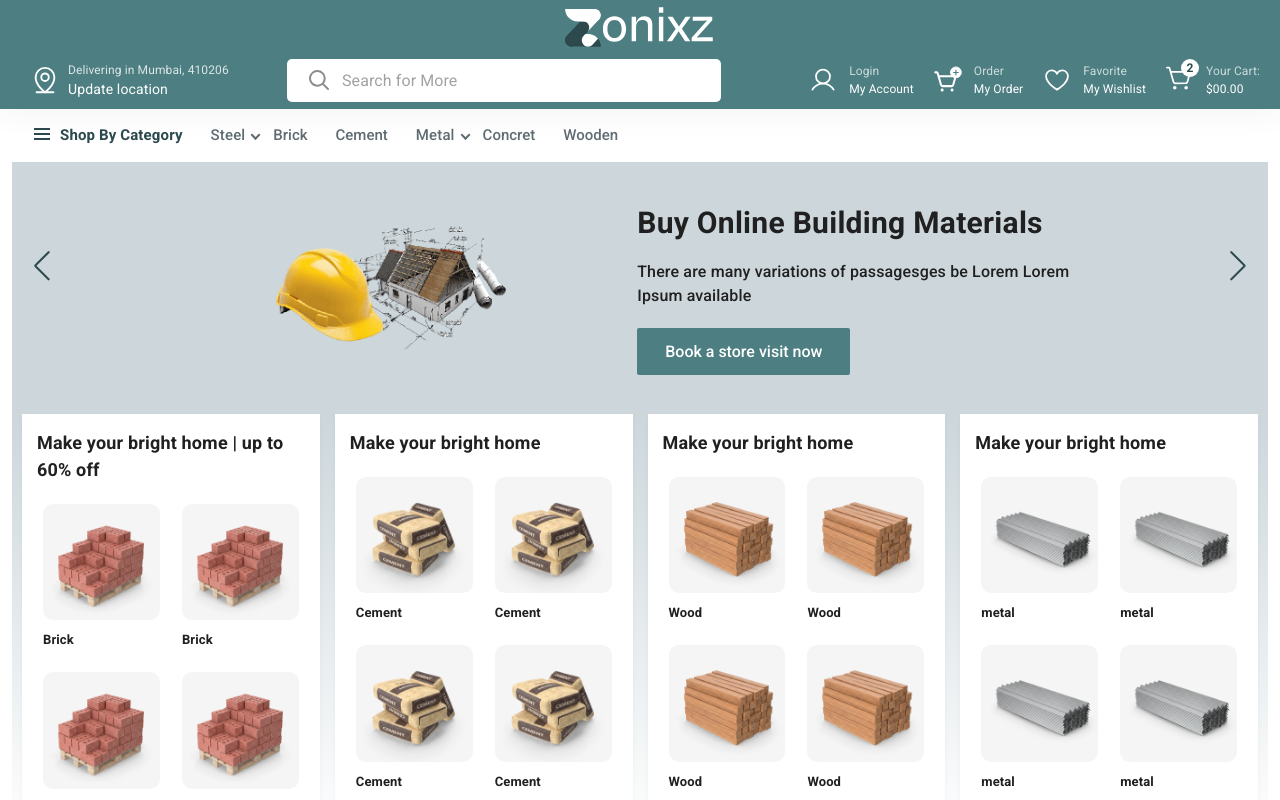
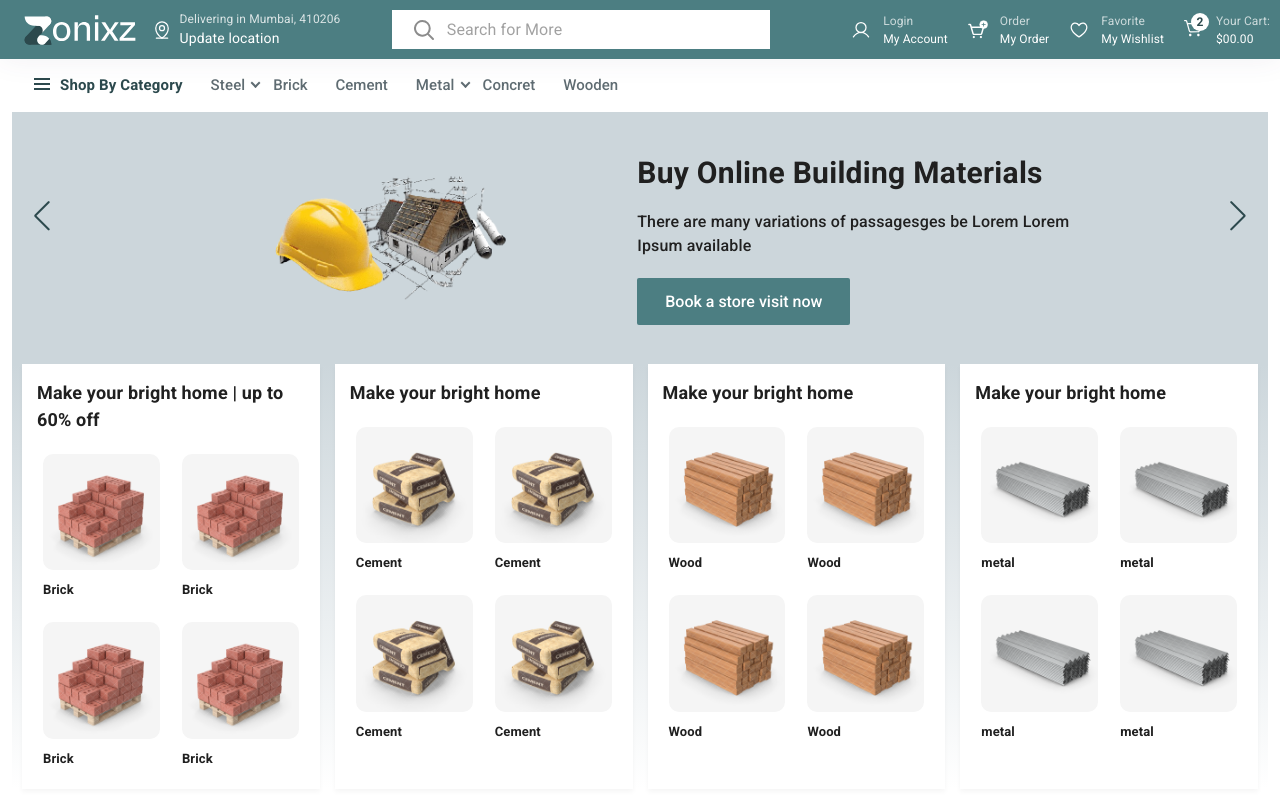
Before and after one commit to Raj-47-coder/zonix, a React (Create React App) app: page / in a window 1280 px wide. Shown: the top 800 px of the page. Built offline with nearby package versions, Linux system fonts and the light colour scheme.

Commit message:
header new changes updated

```diff
--- a/src/App.scss
+++ b/src/App.scss
@@ -444,15 +444,15 @@ input::-webkit-inner-spin-button {
   flex-wrap: wrap;
 
   .product_images {
-    max-width: 35%;
-    width: 35%;
-    padding-right: 2rem;
+    max-width: 25%;
+    width: 25%;
+    padding-right: 1.5rem;
 
     .thumb_preview {
       border-radius: 1rem;
-      max-height: 50rem;
+      max-height: 40rem;
       max-width: 100%;
-      min-height: 50rem;
+      min-height: 40rem;
       width: 100%;
       display: flex;
       align-items: center;
@@ -1988,8 +1988,8 @@ input::-webkit-inner-spin-button {
   }
 
   .icon_language {
-    height: 2.6rem;
-    width: 2.6rem;
+    height: 2.2rem;
+    width: 2.2rem;
     color: var(--theme_white);
 
     svg {
--- a/src/Inauth/Bestdeals/Bestdeals.js
+++ b/src/Inauth/Bestdeals/Bestdeals.js
@@ -24,10 +24,10 @@ function Bestdeals() {
 
         <Box component={'div'} className='container'>
           <Box component={'div'} className='section_title'>
-            <Typography component={'h2'}>{t("titleDeal")}
+            {/* <Typography component={'h2'}>{t("titleDeal")}
               <Typography component={'span'}>Deals ends in</Typography>
               <Typography component={'span'} className='badges_timer'>16d : 21h : 57m :23s</Typography>
-            </Typography>
+            </Typography> */}
             <Link component={'a'} to='/store'>
               <Typography component={'span'}>Browse All Product </Typography>
               <ArrowRight />
--- a/src/Inauth/Brands/Brands.js
+++ b/src/Inauth/Brands/Brands.js
@@ -79,7 +79,7 @@ function Brands() {
             </Box>
           </SwiperSlide>
         ))}
-      </Swiper >
+      </Swiper>
     </>
   );
 }
--- a/src/Inauth/Favourite/Whishlist.js
+++ b/src/Inauth/Favourite/Whishlist.js
@@ -7,7 +7,7 @@ import './Favourite.scss';
 
 function Whishlist() {
   const whishlist = [];
-  for (let i = 0; i < 15; i++) {
+  for (let i = 0; i < 4; i++) {
     whishlist.push(
       <TableRow>
         <TableCell>
--- a/src/Inauth/Header/Header.js
+++ b/src/Inauth/Header/Header.js
@@ -60,16 +60,11 @@ export default function Header() {
   return (
     <>
       <Box component={"div"} className="header">
-        <Box component={"div"} className="top_logo">
-          <Link component={"a"} to="/" className='logo'>
-            <Logo />
-          </Link>
-        </Box>
         <Box component={"div"} className="header_top">
           <Box component={"div"} className="header_left">
-            {/* <Link component={"a"} to="/" className='logo'>
+            <Link component={"a"} to="/" className='logo'>
               <Logo />
-            </Link> */}
+            </Link>
 
             <Box component={"div"} className="user_location">
               <Pin />
--- a/src/Inauth/Header/Header.scss
+++ b/src/Inauth/Header/Header.scss
@@ -6,19 +6,11 @@
   z-index: 996;
   box-shadow: 0px 0px 30px 0px rgba(82, 63, 105, 0.08);
 
-  .top_logo{
-    display: flex;
-    align-items: center;
-    justify-content: center;
-    padding-top: 0.7rem;
-
-  }
-
   .header_top {
     display: flex;
     align-items: center;
     justify-content: space-between;
-    padding: 0.5rem 2rem;
+    padding: 1rem 1rem;
 
     .header_left {
       display: flex;
@@ -46,14 +38,14 @@
       .user_location {
         display: flex;
         align-items: center;
-        margin-left: 1rem;
+        // margin-left: 0.5rem;
         cursor: pointer;
         border-radius: 0.3rem;
 
 
         svg {
-          height: 4.8rem;
-          width: 3rem;
+          height: 3.8rem;
+          width: 2rem;
         }
 
         .location {
@@ -88,9 +80,9 @@
     }
 
     .header_center {
-      max-width: calc(48% - 4rem);
-      width: 35%;
-      margin: 0 1.5rem;
+      max-width: calc(48% - 2rem);
+      width: 30%;
+      margin: 0rem 2rem;
       display: flex;
       align-items: center;
 
@@ -112,12 +104,12 @@
 
         input.MuiInputBase-input {
           background-color: var(--theme_white);
-          border-radius: 0.5rem;
+          // border-radius: 0.5rem;
           border: none;
           outline: none;
           box-shadow: none;
           font-size: 1.6rem;
-          padding: 1.2rem;
+          padding: 1rem;
           padding-left: 5.5rem;
           height: auto;
 
@@ -222,8 +214,8 @@
         }
 
         svg {
-          height: 2.8rem;
-          width: 2.8rem;
+          height: 2rem;
+          width: 2rem;
           color: var(--theme_white);
 
           @media screen and (max-width:991px) {
@@ -358,7 +350,7 @@
         &::after {
           content: '';
           position: absolute;
-          top: 50%;
+          top: 45%;
           right: 0rem;
           transform: translateY(-50%) rotate(45deg);
           height: 0.5rem;
--- a/src/Inauth/Mainpages/Productview.js
+++ b/src/Inauth/Mainpages/Productview.js
@@ -212,12 +212,12 @@ function Productview() {
           </Box>
           <Box component={'div'} className='order_manage'>
             <Box component={'div'} className='set_order'>
-              <Box component={'div'} className='offerBox'>
+              {/* <Box component={'div'} className='offerBox'>
                 <Typography component={'h6'}>25% offer
                   <Typography component={'span'}>If order over ₹120</Typography>
                 </Typography>
                 <Box component={'div'} className='closeOffer'>Until Jan 30, 2024</Box>
-              </Box>
+              </Box> */}
             </Box>
 
             <Box component={'div'} className='product_stock'>
--- a/src/Outauth/Signform.js
+++ b/src/Outauth/Signform.js
@@ -11,6 +11,7 @@ import Google from '../images/Google.png';
 import Apple from '../images/Apple.png';
 import './Signform.scss'
 import { Link } from "react-router-dom";
+
 
 function Home() {
   const [value, setValue] = React.useState('1');
--- a/src/Zonixzsvgs/Zonixzsvgs.js
+++ b/src/Zonixzsvgs/Zonixzsvgs.js
@@ -1,7 +1,7 @@
 const Logo = () => {
   return (
     <>
-      <svg width="236" height="40" viewBox="0 0 236 63" fill="none" xmlns="http://www.w3.org/2000/svg">
+      <svg width="236" height="50" viewBox="0 0 236 63" fill="none" xmlns="http://www.w3.org/2000/svg">
         <path d="M77.8 54.8C67.08 54.8 59.56 46.88 59.56 34.64C59.56 22.4 67.08 14.48 77.8 14.48C88.52 14.48 96.12 22.4 96.12 34.64C96.12 46.88 88.52 54.8 77.8 54.8ZM77.8 48.96C84.44 48.96 89.08 44.4 89.08 34.64C89.08 24.8 84.44 20.32 77.8 20.32C71.24 20.32 66.68 24.8 66.68 34.64C66.68 44.4 71.24 48.96 77.8 48.96ZM111.818 54H104.858V15.28H111.818V25.6C113.338 19.6 117.498 14.48 125.098 14.48C132.698 14.48 137.418 19.04 137.418 27.28V54H130.538V28.96C130.538 23.92 128.538 20.4 121.978 20.4C114.538 20.4 111.818 25.6 111.818 32.08V54ZM154.709 9.04H147.749V0.399999H154.709V9.04ZM154.709 54H147.749V15.28H154.709V54ZM168.371 54H160.371L174.211 34.48L161.331 15.28H169.331L179.411 30.88L189.731 15.28H197.731L184.051 34.24L197.171 54H189.091L182.611 43.92L178.851 38.24L175.091 43.92L168.371 54ZM232.609 54H199.409V48.32L220.049 25.04L223.889 21.2L216.689 21.52H201.009V15.28H231.809V21.04L211.329 43.84L207.329 48.16L215.489 47.84H232.609V54Z" fill="white" />
         <path fillRule="evenodd" clipRule="evenodd" d="M52.918 5.61076C48.9191 1.92304 42.689 2.17528 39.0008 6.17368C29.4854 16.4914 12.1245 35.316 2.60912 45.6332C-1.0788 49.6316 -0.826662 55.8632 3.17204 59.5504C3.17204 59.5509 3.17266 59.5509 3.17266 59.5514C7.17152 63.2386 13.4026 62.9869 17.0898 58.9885C26.6057 48.6703 43.9661 29.8472 53.482 19.529C57.1697 15.5306 56.918 9.29948 52.9196 5.61126C52.9185 5.61126 52.9185 5.61076 52.918 5.61076Z" fill="#2C494D" />
         <path fillRule="evenodd" clipRule="evenodd" d="M35.4973 39.0298C37.062 37.2856 38.0125 34.9817 38.0125 32.4557V32.4541C38.0125 27.0141 33.6035 22.6055 28.1639 22.6055H23.8472L39.001 6.17362C42.6892 2.17522 48.9193 1.92298 52.9182 5.61069C52.9187 5.61069 52.9187 5.61119 52.9198 5.61119C56.9181 9.29942 57.1699 15.5306 53.4822 19.5289L35.4973 39.0298Z" fill="white" />
@@ -451,7 +451,7 @@ const Chats = () => {
 const Language = () => {
   return (
     <>
-      <svg width="24" height="24" viewBox="0 0 24 24" fill="none" xmlns="http://www.w3.org/2000/svg">
+      <svg width="20" height="20" viewBox="0 0 24 24" fill="none" xmlns="http://www.w3.org/2000/svg">
         <path d="M16.9915 8.96002H7.01147" stroke="currentColor" strokeWidth="1.5" strokeLinecap="round" strokeLinejoin="round" />
         <path d="M12.0015 7.28003V8.96002" stroke="currentColor" strokeWidth="1.5" strokeLinecap="round" strokeLinejoin="round" />
         <path d="M14.5015 8.94C14.5015 13.24 11.1415 16.72 7.00146 16.72" stroke="currentColor" strokeWidth="1.5" strokeLinecap="round" strokeLinejoin="round" />
```
Also changed, not shown: src/Inauth/Categories/Categories.js (line endings or trailing spaces).
